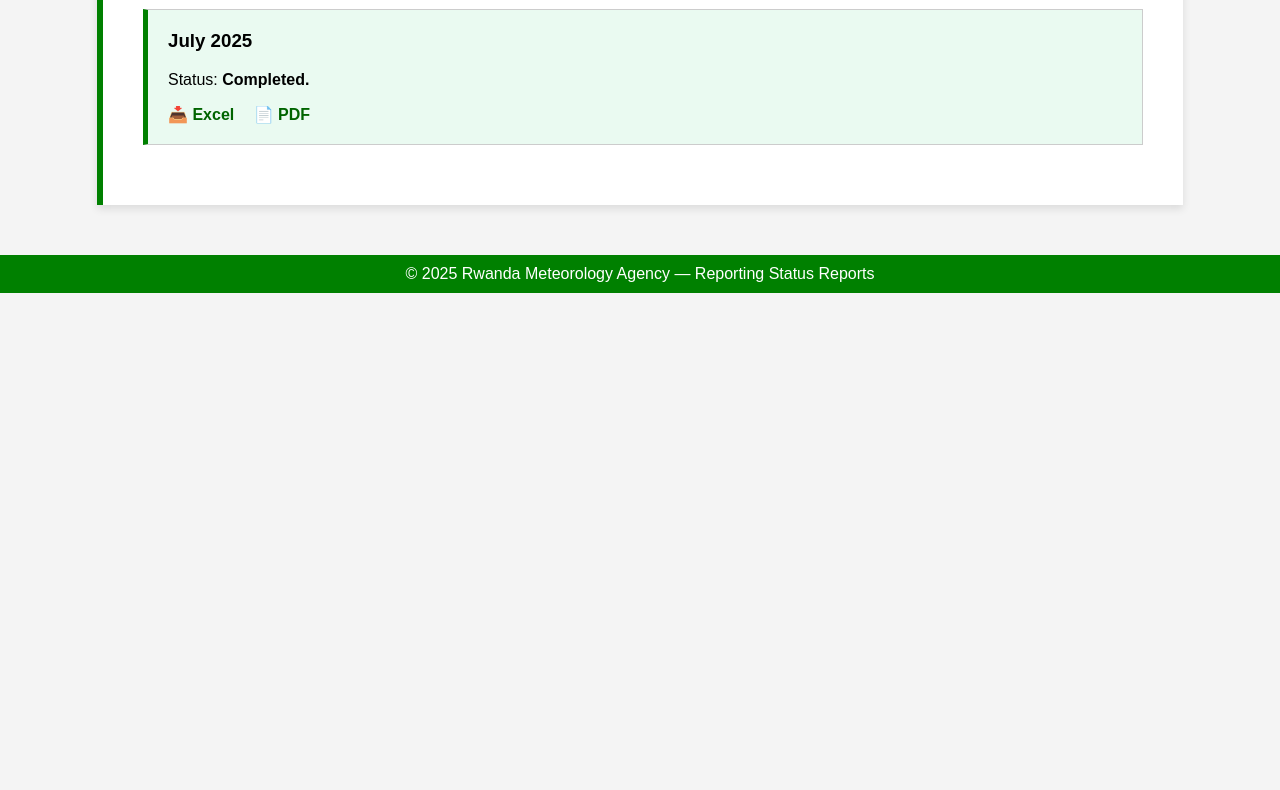
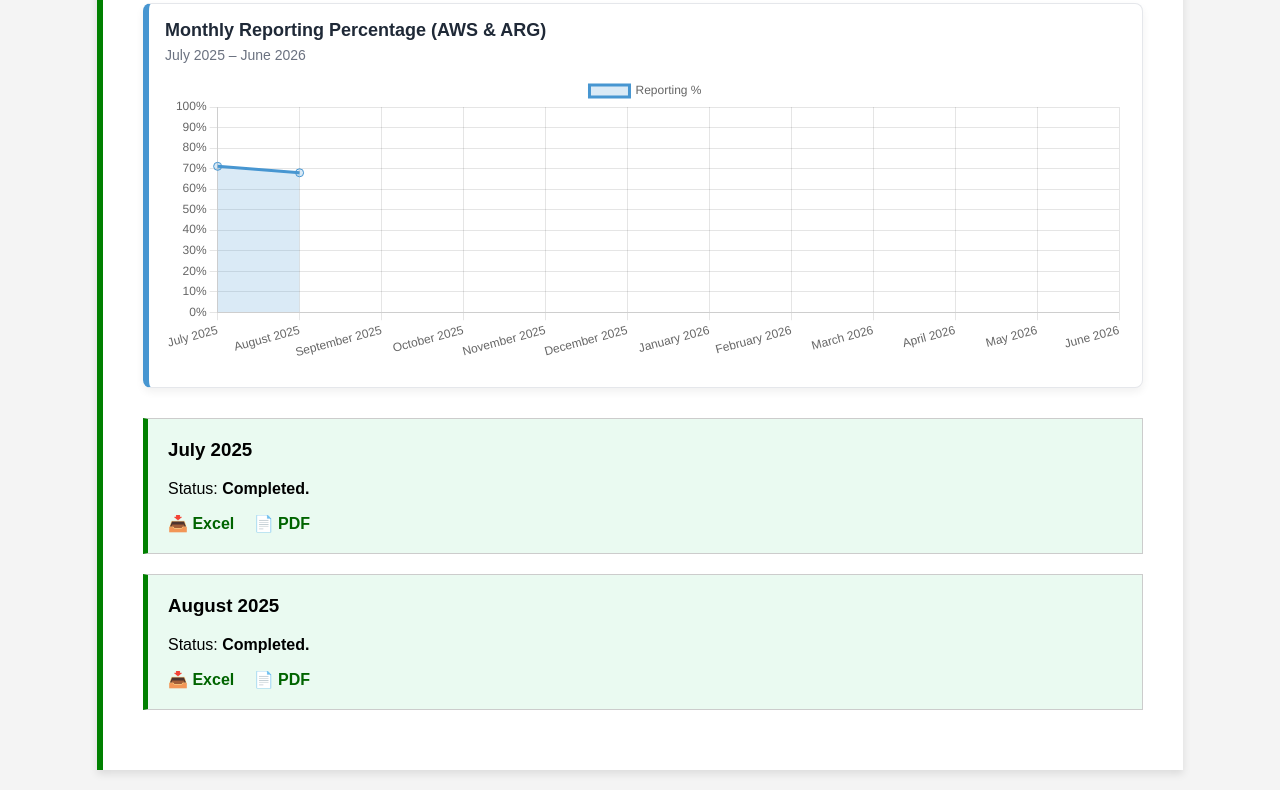
Before and after one commit to bikochris/Data-Quality-Control, a plain HTML site: page Reporting status/reporting_status_reports.html in a window 1280 px wide. Shown: the part 386-1176 px from the top of the page. Before the commit the page ends 800 px from the top, so only its background shows below. Drawn offline with nearby package versions, Linux system fonts and the light colour scheme.

Commit message:
Add data request&ReportingChart

```diff
--- a/Reporting status/reporting_status_reports.html
+++ b/Reporting status/reporting_status_reports.html
@@ -3,6 +3,7 @@
 <head>
   <meta charset="UTF-8">
   <title>Reporting Status Reports - Meteo Rwanda</title>
+  <meta name="viewport" content="width=device-width, initial-scale=1" />
   <style>
     body {
       font-family: Arial, sans-serif;
@@ -62,9 +63,7 @@
       height: 80px;
       object-fit: contain;
     }
-    .report-section {
-      margin-top: 30px;
-    }
+    .report-section { margin-top: 30px; }
     .report-box {
       background: #eafaf1;
       padding: 20px;
@@ -72,9 +71,7 @@
       margin-bottom: 20px;
       border-left: 5px solid #008000;
     }
-    .report-box h3 {
-      margin-top: 0;
-    }
+    .report-box h3 { margin-top: 0; }
     .report-links a {
       display: inline-block;
       margin-right: 15px;
@@ -82,9 +79,7 @@
       font-weight: bold;
       text-decoration: none;
     }
-    .report-links a:hover {
-      text-decoration: underline;
-    }
+    .report-links a:hover { text-decoration: underline; }
     footer {
       text-align: center;
       padding: 10px;
@@ -92,16 +87,43 @@
       color: white;
       margin-top: 50px;
     }
+    .chart-card {
+      background: #ffffff;
+      border: 1px solid #e5e7eb;
+      border-left: 6px solid #4796d1;
+      box-shadow: 0 4px 8px rgba(0,0,0,0.06);
+      border-radius: 8px;
+      padding: 16px 16px 24px 16px;
+      margin: 24px 0 8px 0;
+    }
+    .chart-title {
+      margin: 0 0 6px 0;
+      color: #1f2937;
+      font-size: 18px;
+      font-weight: 700;
+    }
+    .chart-subtitle {
+      margin: 0 0 12px 0;
+      color: #4b5563;
+      font-size: 14px;
+    }
+    .note {
+      font-size: 12px;
+      color: #374151;
+      margin-top: 8px;
+    }
+    .muted { color: #6b7280; }
   </style>
+  <!-- Chart.js CDN -->
+  <script src="https://cdn.jsdelivr.net/npm/chart.js@4.4.1/dist/chart.umd.min.js"></script>
 </head>
 <body>
 
   <div class="top-bar">
     <div><strong>Reporting Status Reports — Meteo Rwanda</strong></div>
-
   </div>
 
-   <div class="header">
+  <div class="header">
     <div class="logo">
       <img src="../Dashboard/Rwanda.png" alt="Rwanda Logo">
     </div>
@@ -109,32 +131,46 @@
       <img src="../Dashboard/meteo_logo.jpeg" alt="Meteo Rwanda Logo">
     </div>
   </div>
+
   <div class="nav">
-
     <a href="reporting_status_reports.html">Reporting Status Reports</a>
-
   </div>
 
   <div class="content">
     <h1>Reporting Status Reports
-      <img src="Reporting status/reporting.jpeg" alt="Reporting Icon" class="icon">
+      <img src="reporting.jpeg" alt="Reporting Icon" class="icon">
     </h1>
 
-    <p>This page contains monthly, quarterly, and annual reporting status reports from <strong>July 2025 to June 2026</strong>.</p>
+    <p>
+      This page contains monthly, quarterly, and annual reporting status reports from <strong>July 2025 to June 2026</strong>.
+    </p>
+
+    <!-- Chart Section -->
+    <section class="chart-card" aria-label="Monthly reporting percentage chart">
+      <h2 class="chart-title">Monthly Reporting Percentage (AWS & ARG)</h2>
+      <p class="chart-subtitle muted">July 2025 – June 2026</p>
+      <canvas id="reportingChart" height="90"></canvas>
+
+    </section>
 
     <div class="report-section">
-
-      <!-- Example month with both PDF and Excel -->
       <div class="report-box">
         <h3>July 2025</h3>
         <div class="report-links">
           <p>Status: <strong>Completed.</strong></p>
           <a href="July/JULY.xlsm" download>📥 Excel</a>
-          <a href="/July/REPORTING STATUS OF AWS & ARG BY JULY 2025.pdf" download>📄 PDF</a>
+          <a href="July/REPORTING STATUS OF AWS & ARG BY JULY 2025.pdf" download>📄 PDF</a>
         </div>
       </div>
 
-
+      <div class="report-box">
+        <h3>August 2025</h3>
+        <div class="report-links">
+          <p>Status: <strong>Completed.</strong></p>
+          <a href="August/AUGUST.xlsm" download>📥 Excel</a>
+          <a href="August/REPORTING STATUS OF AWS & ARG BY AUGUST 2025.pdf" download>📄 PDF</a>
+        </div>
+      </div>
     </div>
   </div>
 
@@ -142,5 +178,60 @@
     &copy; 2025 Rwanda Meteorology Agency — Reporting Status Reports
   </footer>
 
+  <script>
+    // Define months July 2025 → June 2026
+    const months = [
+      "July 2025", "August 2025", "September 2025", "October 2025",
+      "November 2025", "December 2025", "January 2026", "February 2026",
+      "March 2026", "April 2026", "May 2026", "June 2026"
+    ];
+
+    // ===> ENTER your monthly percentages here (set to null if unknown)
+    const percentages = [
+      71.1,     // July 2025
+      67.95,    // August 2025
+      null,     // September 2025
+      null,     // October 2025
+      null,     // November 2025
+      null,     // December 2025
+      null,     // January 2026
+      null,     // February 2026
+      null,     // March 2026
+      null,     // April 2026
+      null,     // May 2026
+      null      // June 2026
+    ];
+
+    const ctx = document.getElementById('reportingChart').getContext('2d');
+
+    new Chart(ctx, {
+      type: 'line',
+      data: {
+        labels: months,
+        datasets: [{
+          label: 'Reporting %',
+          data: percentages,
+          borderColor: '#4796d1',
+          backgroundColor: 'rgba(71, 150, 209, 0.2)',
+          tension: 0.3,
+          fill: true,
+          pointRadius: 4,
+          pointHoverRadius: 6
+        }]
+      },
+      options: {
+        responsive: true,
+        scales: {
+          y: {
+            beginAtZero: true,
+            max: 100,
+            ticks: {
+              callback: (value) => value + "%"
+            }
+          }
+        }
+      }
+    });
+  </script>
 </body>
 </html>
```
Also changed, not shown: dataRequests/data_request_reports.html (+74 -33 lines), 3 other files.
